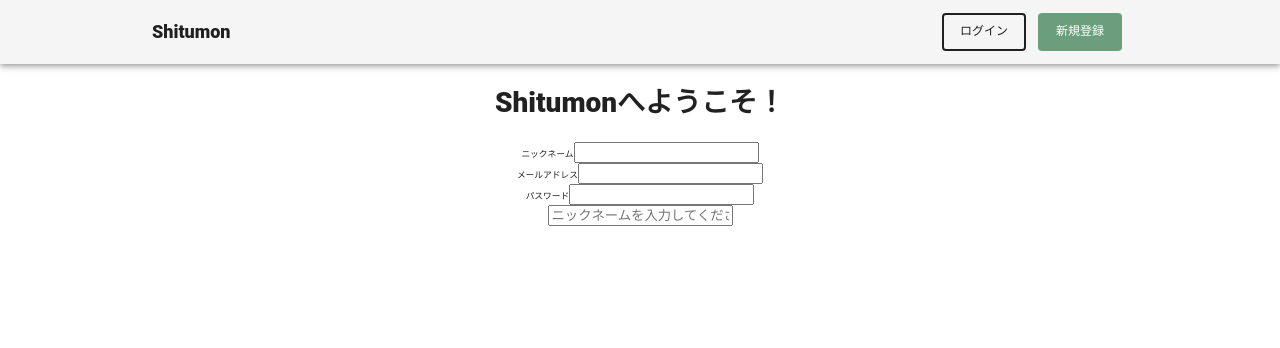
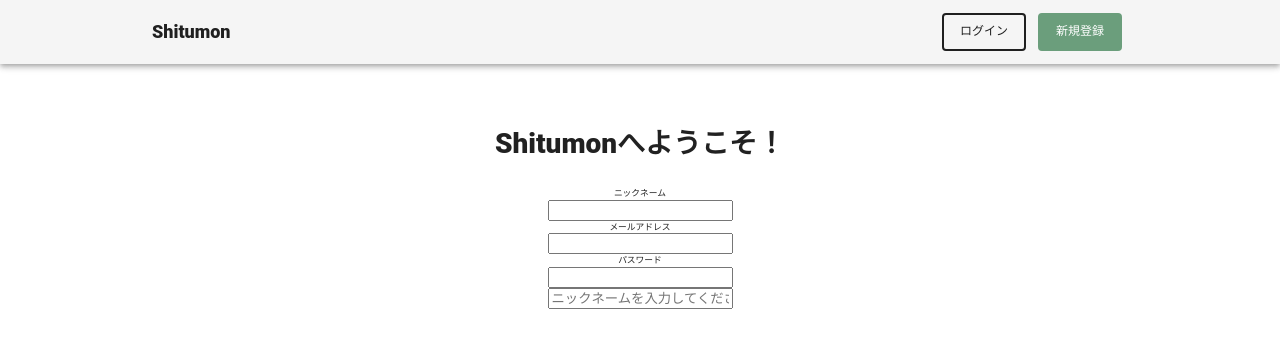
Before and after one commit to j9141997/question_service, a Next.js app: page /auth/register in a window 1280 px wide. Shown: the top 348 px of the page. Built offline with nearby package versions, Linux system fonts and the light colour scheme.

Commit message:
defined auth container size

```diff
--- a/src/components/atom/Button.tsx
+++ b/src/components/atom/Button.tsx
@@ -17,6 +17,7 @@ const StyledButton = styled.div<ButtonProps>`
   @media (min-width: 1024px) {
     padding: 8px 16px;
   }
+  padding: 6px 8px;
   border: 2px solid #202020;
   border-radius: 4px;
   ${props => props.primary ? `
--- a/src/components/molecule/InputField.tsx
+++ /dev/null
@@ -1,24 +0,0 @@
-import { FC } from 'react';
-import styled from 'styled-components';
-
-type Props = {
-  labelName: string;
-  name: string;
-}
-
-type labelProps = Pick<Props, 'name'>;
-
-const InputGroup = styled.div``
-const InputLabel = styled.label.attrs<labelProps>(({ name }) => ({
-    for: name
-}))``
-const Input = styled.input``
-
-const InputFiled: FC<Props> = ({ labelName, name }) => (
-  <InputGroup>
-    <InputLabel for={name}>{ labelName }</InputLabel>
-    <Input name={name} />
-  </InputGroup>
-);
-
-export default InputFiled;
--- /dev/null
+++ b/src/components/molecule/InputGroup.tsx
@@ -0,0 +1,24 @@
+import { FC } from 'react';
+import styled from 'styled-components';
+
+type Props = {
+  labelName: string;
+  name: string;
+}
+
+type labelProps = Pick<Props, 'name'>;
+
+const Input = styled.div``
+const InputLabel = styled.label``
+const InputField = styled.input``
+
+const InputGroup: FC<Props> = ({ labelName, name }) => (
+  <Input>
+    <InputLabel htmlFor={name}>{ labelName }</InputLabel>
+    <div>
+      <InputField name={name} />
+    </div>
+  </Input>
+);
+
+export default InputGroup;
--- a/src/components/organism/AuthContainer.tsx
+++ b/src/components/organism/AuthContainer.tsx
@@ -1,13 +1,23 @@
 import { FC } from 'react';
 import styled from 'styled-components';
 
+const Article = styled.article`
+  @media (min-width: 1024px) {
+    width: 470px;
+    margin: 60px auto;
+  }
+  margin: 40px 16px 80px;
+  text-align: center;
+`
 const CenterContainer = styled.div`
   text-align: center;
 `
 const AuthContainer: FC = ({ children }) => (
-  <CenterContainer>
-    { children }
-  </CenterContainer>
+  <Article>
+    <CenterContainer>
+      { children }
+    </CenterContainer>
+  </Article>
 );
 
 export default AuthContainer;
--- a/src/pages/auth/register.tsx
+++ b/src/pages/auth/register.tsx
@@ -2,7 +2,7 @@ import React, { ComponentProps } from 'react'
 import styled from 'styled-components';
 
 import AuthContainer from '../../components/organism/AuthContainer';
-import InputFiled from '../../components/molecule/InputField';
+import InputGroup from '../../components/molecule/InputGroup';
 import Button from '@material-ui/core/Button';
 import { QuestionList } from '../../components/organism/QuestionList';
 import Form from '../../components/organism/Form';
@@ -15,9 +15,9 @@ const RegisterTitle = styled.h1`
 const register = (props) => (
   <AuthContainer>
     <RegisterTitle>Shitumonへようこそ！</RegisterTitle>
-    <InputFiled labelName="ニックネーム" name="nickname" />
-    <InputFiled labelName="メールアドレス" name="email" />
-    <InputFiled labelName="パスワード" name="password" />
+    <InputGroup labelName="ニックネーム" name="nickname" />
+    <InputGroup labelName="メールアドレス" name="email" />
+    <InputGroup labelName="パスワード" name="password" />
     <input type="nickname" placeholder="ニックネームを入力してください" required/>
   </AuthContainer>
 );
```
